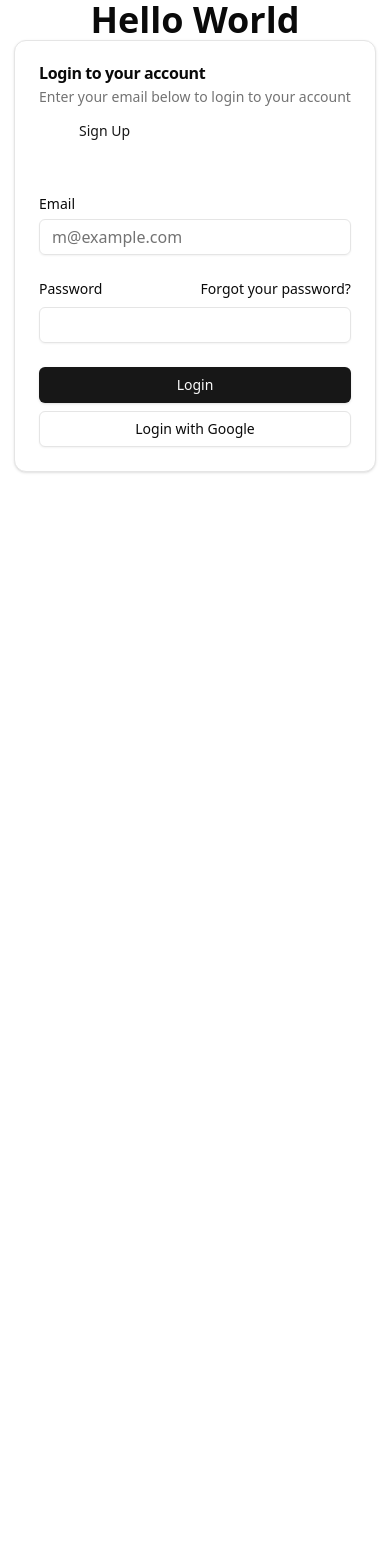
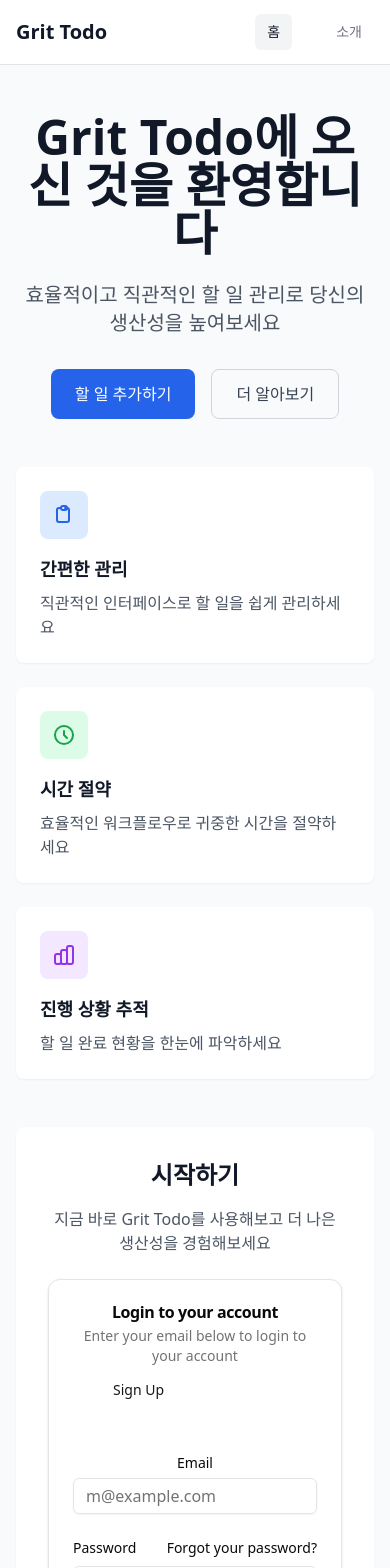
Before and after one commit to griteach/grit-todo, a Next.js app: page / in a window 390 px wide. Shown: the top 1568 px of the page. Before the commit the page ends 844 px from the top, so only its background shows below. Built offline with nearby package versions, Linux system fonts and the light colour scheme.

Commit message:
routing, home and about

```diff
--- /dev/null
+++ b/app/about/page.tsx
@@ -0,0 +1,70 @@
+export default function About() {
+  return (
+    <div className="min-h-screen bg-gray-50">
+      <div className="max-w-4xl mx-auto py-12 px-4 sm:px-6 lg:px-8">
+        <div className="text-center mb-12">
+          <h1 className="text-4xl font-bold text-gray-900 mb-4">
+            Grit Todo 프로젝트 소개
+          </h1>
+          <p className="text-xl text-gray-600">
+            Next.js와 TypeScript로 만든 현대적인 할 일 관리 애플리케이션
+          </p>
+        </div>
+
+        <div className="bg-white rounded-lg shadow-sm p-8 mb-8">
+          <h2 className="text-2xl font-semibold text-gray-900 mb-4">
+            프로젝트 특징
+          </h2>
+          <ul className="space-y-3 text-gray-600">
+            <li className="flex items-center">
+              <span className="w-2 h-2 bg-blue-500 rounded-full mr-3"></span>
+              Next.js 14 App Router 사용
+            </li>
+            <li className="flex items-center">
+              <span className="w-2 h-2 bg-blue-500 rounded-full mr-3"></span>
+              TypeScript로 타입 안전성 보장
+            </li>
+            <li className="flex items-center">
+              <span className="w-2 h-2 bg-blue-500 rounded-full mr-3"></span>
+              Tailwind CSS로 모던한 UI 디자인
+            </li>
+            <li className="flex items-center">
+              <span className="w-2 h-2 bg-blue-500 rounded-full mr-3"></span>
+              반응형 디자인으로 모든 기기 지원
+            </li>
+          </ul>
+        </div>
+
+        <div className="bg-white rounded-lg shadow-sm p-8">
+          <h2 className="text-2xl font-semibold text-gray-900 mb-4">
+            기술 스택
+          </h2>
+          <div className="grid grid-cols-1 md:grid-cols-2 gap-6">
+            <div>
+              <h3 className="text-lg font-medium text-gray-900 mb-2">
+                프론트엔드
+              </h3>
+              <ul className="space-y-2 text-gray-600">
+                <li>• Next.js 14</li>
+                <li>• React 18</li>
+                <li>• TypeScript</li>
+                <li>• Tailwind CSS</li>
+              </ul>
+            </div>
+            <div>
+              <h3 className="text-lg font-medium text-gray-900 mb-2">
+                개발 도구
+              </h3>
+              <ul className="space-y-2 text-gray-600">
+                <li>• ESLint</li>
+                <li>• Prettier</li>
+                <li>• PostCSS</li>
+                <li>• shadcn/ui</li>
+              </ul>
+            </div>
+          </div>
+        </div>
+      </div>
+    </div>
+  );
+}
--- a/app/layout.tsx
+++ b/app/layout.tsx
@@ -1,6 +1,7 @@
 import type { Metadata } from "next";
 import localFont from "next/font/local";
 import "./globals.css";
+import { Navigation } from "@/components/ui/navigation";
 
 const geistSans = localFont({
   src: "./fonts/GeistVF.woff",
@@ -28,6 +29,7 @@ export default function RootLayout({
       <body
         className={`${geistSans.variable} ${geistMono.variable} antialiased`}
       >
+        <Navigation />
         {children}
       </body>
     </html>
--- a/app/page.tsx
+++ b/app/page.tsx
@@ -2,10 +2,108 @@ import { HomeCard } from "@/components/card/home_card";
 
 export default function Home() {
   return (
-    <div>
-      <div className="flex flex-col items-center justify-center">
-        <h1 className="text-4xl font-bold">Hello World</h1>
-        <HomeCard />
+    <div className="min-h-screen bg-gray-50">
+      <div className="max-w-4xl mx-auto py-12 px-4 sm:px-6 lg:px-8">
+        <div className="text-center mb-12">
+          <h1 className="text-5xl font-bold text-gray-900 mb-6">
+            Grit Todo에 오신 것을 환영합니다
+          </h1>
+          <p className="text-xl text-gray-600 mb-8">
+            효율적이고 직관적인 할 일 관리로 당신의 생산성을 높여보세요
+          </p>
+          <div className="flex justify-center space-x-4">
+            <button className="bg-blue-600 text-white px-6 py-3 rounded-lg font-medium hover:bg-blue-700 transition-colors">
+              할 일 추가하기
+            </button>
+            <button className="border border-gray-300 text-gray-700 px-6 py-3 rounded-lg font-medium hover:bg-gray-50 transition-colors">
+              더 알아보기
+            </button>
+          </div>
+        </div>
+
+        <div className="grid grid-cols-1 md:grid-cols-3 gap-6 mb-12">
+          <div className="bg-white p-6 rounded-lg shadow-sm">
+            <div className="w-12 h-12 bg-blue-100 rounded-lg flex items-center justify-center mb-4">
+              <svg
+                className="w-6 h-6 text-blue-600"
+                fill="none"
+                stroke="currentColor"
+                viewBox="0 0 24 24"
+              >
+                <path
+                  strokeLinecap="round"
+                  strokeLinejoin="round"
+                  strokeWidth={2}
+                  d="M9 5H7a2 2 0 00-2 2v10a2 2 0 002 2h8a2 2 0 002-2V7a2 2 0 00-2-2h-2M9 5a2 2 0 002 2h2a2 2 0 002-2M9 5a2 2 0 012-2h2a2 2 0 012 2"
+                />
+              </svg>
+            </div>
+            <h3 className="text-lg font-semibold text-gray-900 mb-2">
+              간편한 관리
+            </h3>
+            <p className="text-gray-600">
+              직관적인 인터페이스로 할 일을 쉽게 관리하세요
+            </p>
+          </div>
+
+          <div className="bg-white p-6 rounded-lg shadow-sm">
+            <div className="w-12 h-12 bg-green-100 rounded-lg flex items-center justify-center mb-4">
+              <svg
+                className="w-6 h-6 text-green-600"
+                fill="none"
+                stroke="currentColor"
+                viewBox="0 0 24 24"
+              >
+                <path
+                  strokeLinecap="round"
+                  strokeLinejoin="round"
+                  strokeWidth={2}
+                  d="M12 8v4l3 3m6-3a9 9 0 11-18 0 9 9 0 0118 0z"
+                />
+              </svg>
+            </div>
+            <h3 className="text-lg font-semibold text-gray-900 mb-2">
+              시간 절약
+            </h3>
+            <p className="text-gray-600">
+              효율적인 워크플로우로 귀중한 시간을 절약하세요
+            </p>
+          </div>
+
+          <div className="bg-white p-6 rounded-lg shadow-sm">
+            <div className="w-12 h-12 bg-purple-100 rounded-lg flex items-center justify-center mb-4">
+              <svg
+                className="w-6 h-6 text-purple-600"
+                fill="none"
+                stroke="currentColor"
+                viewBox="0 0 24 24"
+              >
+                <path
+                  strokeLinecap="round"
+                  strokeLinejoin="round"
+                  strokeWidth={2}
+                  d="M9 19v-6a2 2 0 00-2-2H5a2 2 0 00-2 2v6a2 2 0 002 2h2a2 2 0 002-2zm0 0V9a2 2 0 012-2h2a2 2 0 012 2v10m-6 0a2 2 0 002 2h2a2 2 0 002-2m0 0V5a2 2 0 012-2h2a2 2 0 012 2v14a2 2 0 01-2 2h-2a2 2 0 01-2-2z"
+                />
+              </svg>
+            </div>
+            <h3 className="text-lg font-semibold text-gray-900 mb-2">
+              진행 상황 추적
+            </h3>
+            <p className="text-gray-600">할 일 완료 현황을 한눈에 파악하세요</p>
+          </div>
+        </div>
+
+        <div className="bg-white rounded-lg shadow-sm p-8">
+          <h2 className="text-2xl font-semibold text-gray-900 mb-4 text-center">
+            시작하기
+          </h2>
+          <p className="text-gray-600 text-center mb-6">
+            지금 바로 Grit Todo를 사용해보고 더 나은 생산성을 경험해보세요
+          </p>
+          <div className="text-center">
+            <HomeCard />
+          </div>
+        </div>
       </div>
     </div>
   );
--- /dev/null
+++ b/components/ui/navigation.tsx
@@ -0,0 +1,44 @@
+"use client";
+
+import Link from "next/link";
+import { usePathname } from "next/navigation";
+
+export function Navigation() {
+  const pathname = usePathname();
+
+  return (
+    <nav className="bg-white shadow-sm border-b">
+      <div className="max-w-7xl mx-auto px-4 sm:px-6 lg:px-8">
+        <div className="flex justify-between h-16">
+          <div className="flex items-center">
+            <Link href="/" className="text-xl font-bold text-gray-900">
+              Grit Todo
+            </Link>
+          </div>
+          <div className="flex items-center space-x-8">
+            <Link
+              href="/"
+              className={`px-3 py-2 rounded-md text-sm font-medium transition-colors ${
+                pathname === "/"
+                  ? "bg-gray-100 text-gray-900"
+                  : "text-gray-500 hover:text-gray-900 hover:bg-gray-50"
+              }`}
+            >
+              홈
+            </Link>
+            <Link
+              href="/about"
+              className={`px-3 py-2 rounded-md text-sm font-medium transition-colors ${
+                pathname === "/about"
+                  ? "bg-gray-100 text-gray-900"
+                  : "text-gray-500 hover:text-gray-900 hover:bg-gray-50"
+              }`}
+            >
+              소개
+            </Link>
+          </div>
+        </div>
+      </div>
+    </nav>
+  );
+}
```
